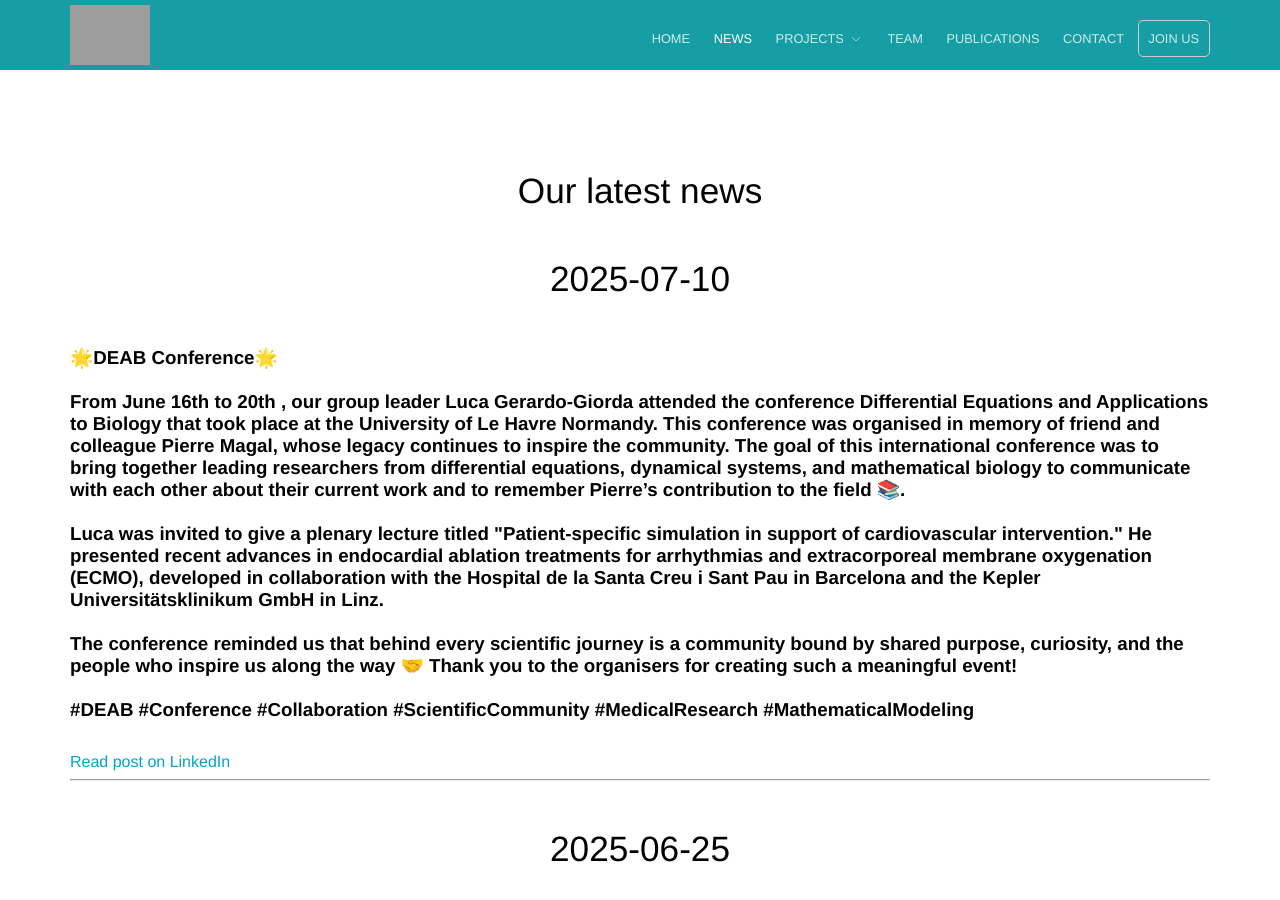
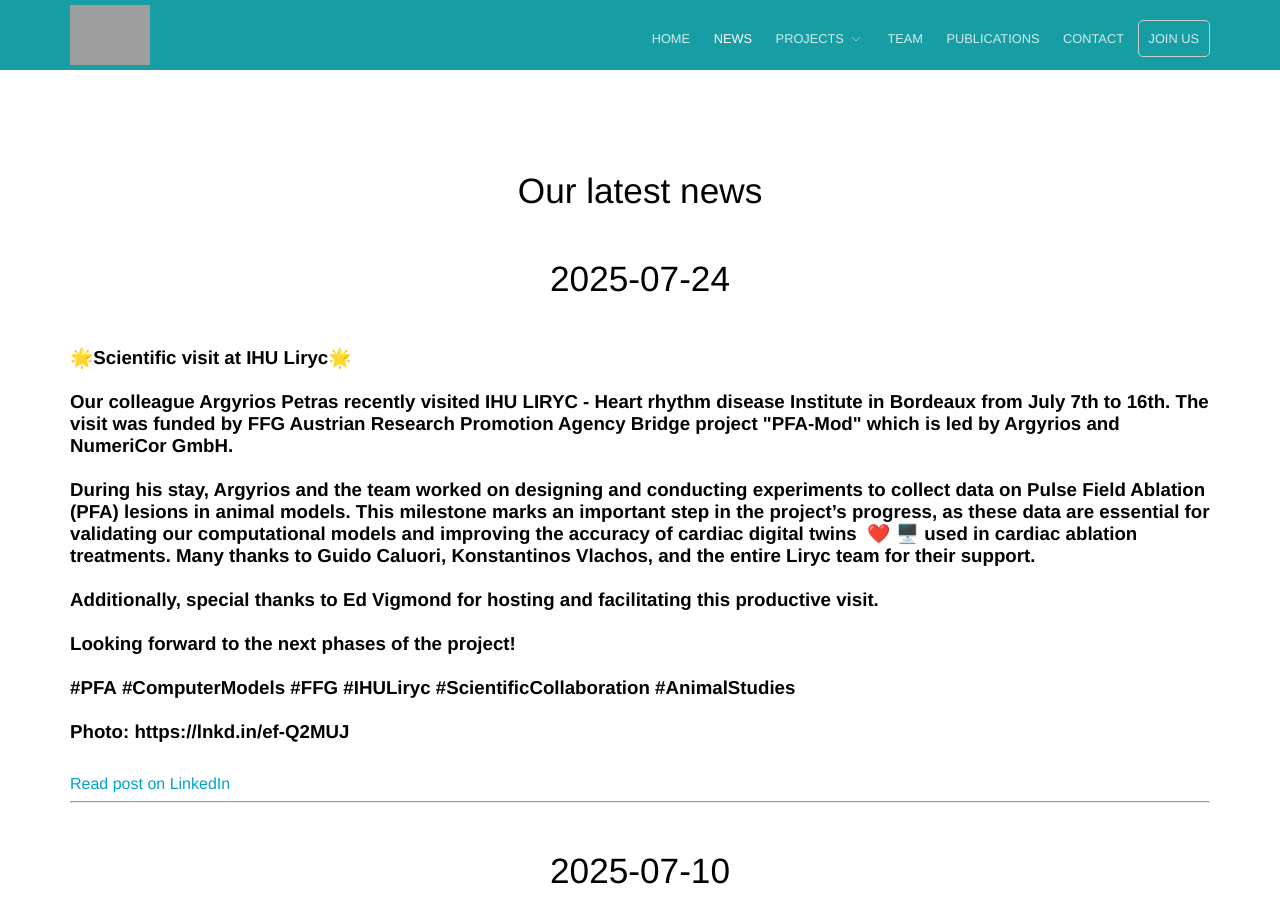
Before and after one commit to linzlabinsilmed/linzlabinsilmed.github.io, a Jekyll site: the page built from news.html, in a window 1280 px wide and 900 px high. Built offline with Jekyll 4.4.1, drawn with Linux system fonts in a browser that asks for light colours; some of the changed text lies outside the part shown; grey boxes are pictures that could not be loaded.

Commit message:
Update LinkedIn feed [auto]

```diff
--- a/_data/linkedin_feed.yml
+++ b/_data/linkedin_feed.yml
@@ -1,3 +1,35 @@
+- title: >-
+    🌟Scientific visit at IHU Liryc🌟
+
+
+    Our colleague Argyrios Petras recently visited IHU LIRYC - Heart rhythm
+    disease Institute in Bordeaux from July 7th to 16th. The visit was funded by
+    FFG Austrian Research Promotion Agency Bridge project "PFA-Mod" which is led
+    by Argyrios and NumeriCor GmbH.
+
+
+    During his stay, Argyrios and the team worked on designing and conducting
+    experiments to collect data on Pulse Field Ablation (PFA) lesions in animal
+    models. This milestone marks an important step in the project’s progress, as
+    these data are essential for validating our computational models and
+    improving the accuracy of cardiac digital twins  ❤️ 🖥️ used in cardiac
+    ablation treatments. Many thanks to Guido Caluori, Konstantinos Vlachos, and
+    the entire Liryc team for their support.
+
+
+    Additionally, special thanks to Ed Vigmond for hosting and facilitating this
+    productive visit.
+
+
+    Looking forward to the next phases of the project!
+
+
+    #PFA #ComputerModels #FFG #IHULiryc #ScientificCollaboration #AnimalStudies
+
+
+    Photo: https://lnkd.in/ef-Q2MUJ
+  url: https://www.linkedin.com/posts/linz-lab-for-in-silico-medical-interventions_pfa-computermodels-ffg-activity-7354118209932775425-bmrs
+  published: 2025-07-24
 - title: >-
     🌟DEAB Conference🌟
 
@@ -310,14 +342,3 @@
      #PFA101 #PFA #EHRA2025 #MedTech
   url: https://www.linkedin.com/posts/linz-lab-for-in-silico-medical-interventions_pfa101-pfa-ehra2025-activity-7313116387713929217-kNDj
   published: 2025-04-02
-- title: >-
-    I would like to thank the chairs, faculty and audience for engaging
-    discussion at the 1st edition of PFA 101 in Vienna in colaboration with
-    #EHRA2025
-
-
-    Bor Kos, Lea Rems, Luca Gerardo-Giorda, Antoni Ivorra, Kars Neven MD PhD,
-    Dr. Devi G Nair, MD, FACC, FHRS, Helmut Pürerfellner, K.R. Julian Chun,
-    Rafael Davalos, Jacob Koruth, @Atul  Verma
-  url: https://www.linkedin.com/posts/linz-lab-for-in-silico-medical-interventions_is-a-single-lethal-electric-field-threshold-activity-7310707177533390851-twHH
-  published: 2025-03-26
```
